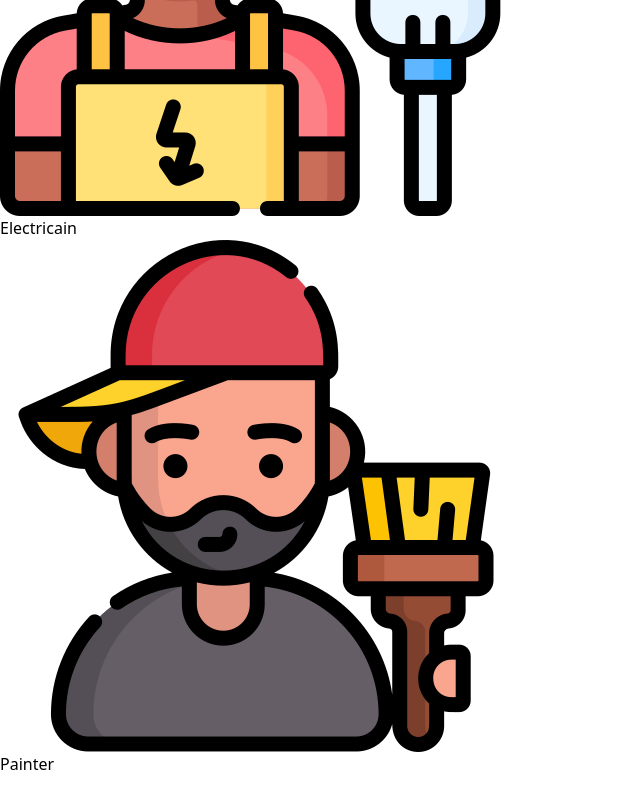
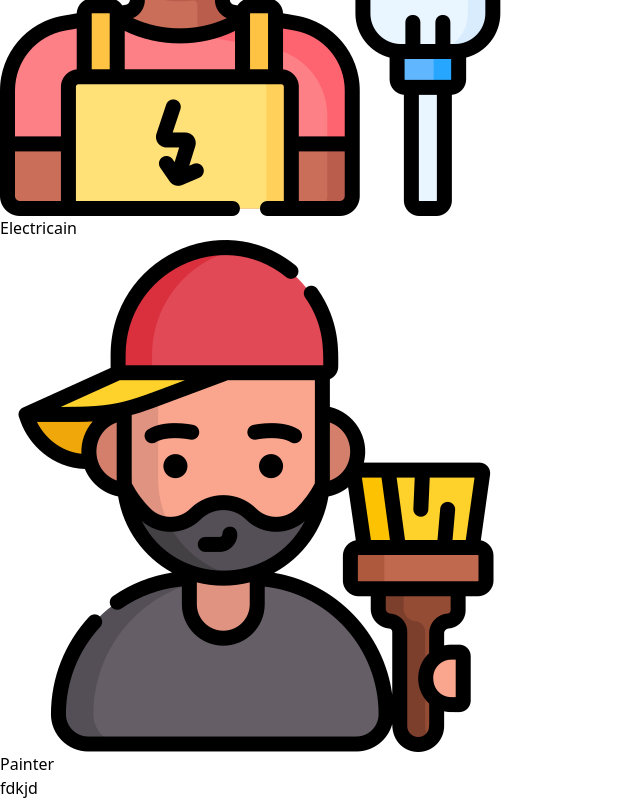
Before and after one commit to its-rish/Infinity-Front-End, a React (Vite) app: page / in a window 1280 px wide. Shown: the part 3227-4027 px from the top of the page, without its empty margins (0-640 px from the left). Before the commit the page ends 4003 px from the top, so only its background shows below. Built offline with nearby package versions, Linux system fonts and the light colour scheme.

Commit message:
services page

```diff
--- a/src/App.jsx
+++ b/src/App.jsx
@@ -20,6 +20,9 @@ function App() {
     <div className='w-full h-full  justify-center items-center  flex bg-gradient-to-b from-indigo-500'>
         <ServicePage/>
     </div>
+    <div>
+      fdkjd
+    </div>
 
     </>
 
```
